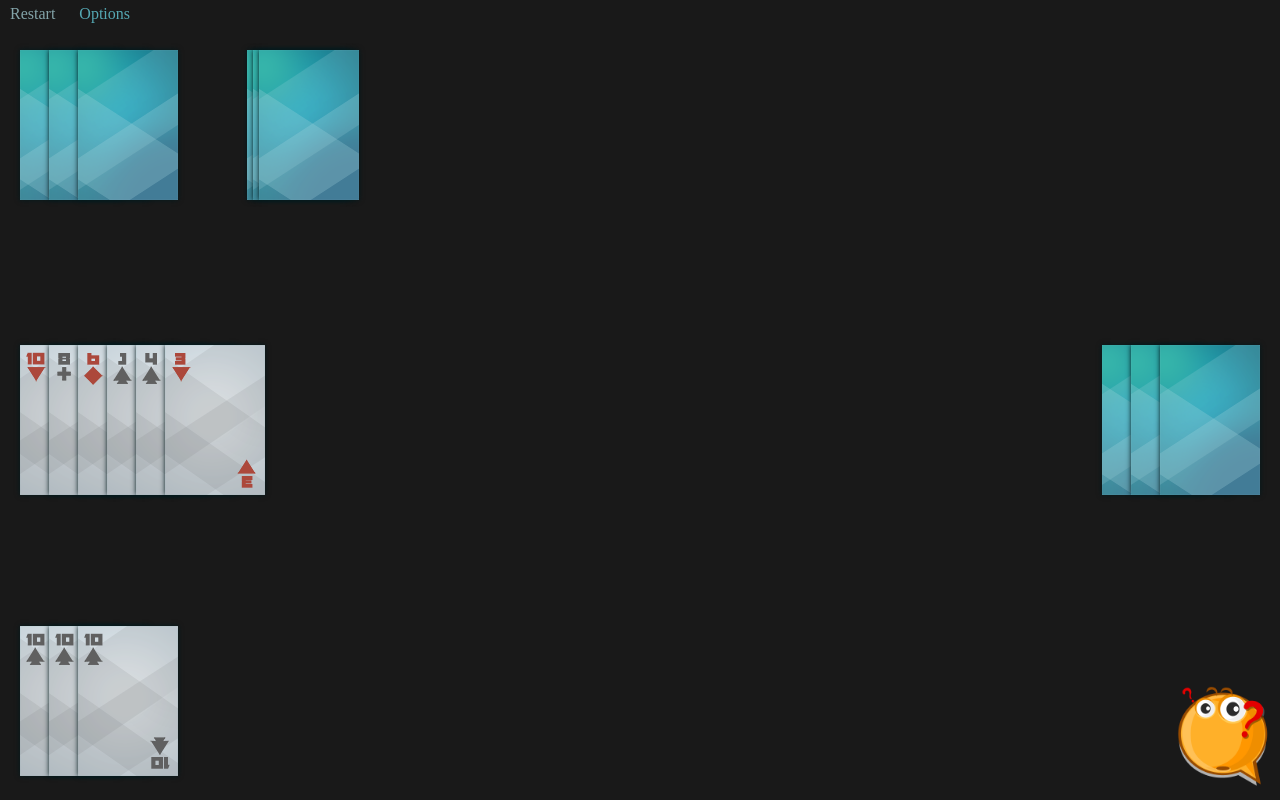
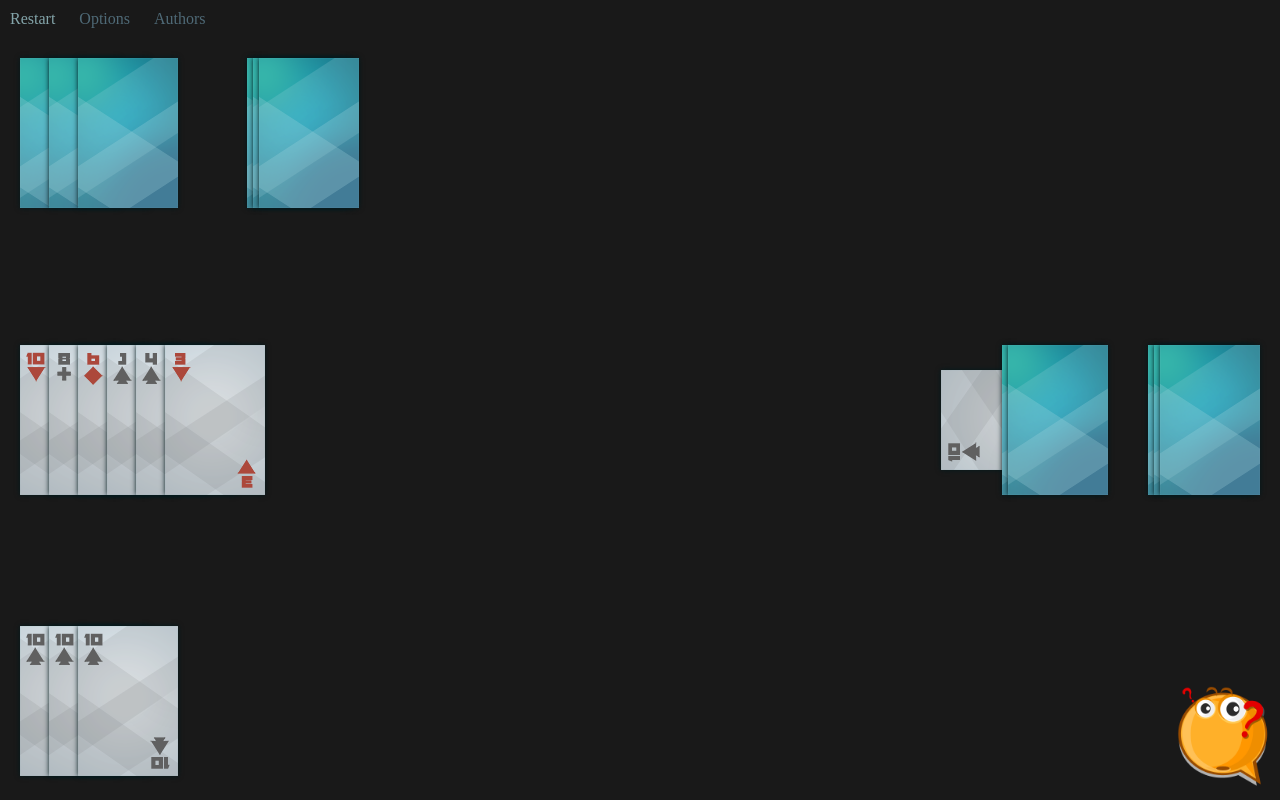
Before and after one commit to DmitryKosmich/fool, a plain HTML site: page src/index.html in a window 1280 px wide. Drawn offline with Linux system fonts and the light colour scheme.

Commit message:
Stales were updated

```diff
--- a/src/index.html
+++ b/src/index.html
@@ -2,6 +2,9 @@
 <html>
 <head>
     <title>Fool</title>
+    <meta charset="utf-8">
+    <meta http-equiv="X-UA-Compatible" content="IE=edge">
+    <meta name="viewport" content="width=device-width, initial-scale=1">
     <link rel="stylesheet" href="styles/styles.css">
 </head>
 <body>
@@ -11,6 +14,7 @@
         <ul class="menu-items">
             <li class="menu-item">Restart</li>
             <li class="menu-item">Options</li>
+            <li class="menu-item">Authors</li>
         </ul>
     </nav>
 
@@ -78,8 +82,22 @@
                 <img src="images/cards/back.png">
             </li>
         </ul>
-        <ul class="cards pack-cards">
+        <ul class="cards retreat-cards" title="Отбой">
             <li class="card close">
+                <img src="images/cards/10-3.png">
+                <img src="images/cards/back.png">
+            </li>
+            <li class="card close">
+                <img src="images/cards/10-3.png">
+                <img src="images/cards/back.png">
+            </li>
+            <li class="card close">
+                <img src="images/cards/10-3.png">
+                <img src="images/cards/back.png">
+            </li>
+        </ul>
+        <ul class="cards pack-cards" title="Колода">
+            <li class="card open">
                 <img src="images/cards/10-3.png">
                 <img src="images/cards/back.png">
             </li>
--- a/src/styles/styles.css
+++ b/src/styles/styles.css
@@ -32,7 +32,6 @@ body {
     min-width: 800px;
     min-height: 600px;
     overflow: auto;
-    padding-top: 30px;
 }
 
 .container .opponents-container {
@@ -49,6 +48,7 @@ body {
     float: left;
 }
 
+.container > .table-container > .retreat-cards,
 .container > .table-container > .pack-cards {
     float: right;
 }
@@ -65,17 +65,16 @@ body {
 /* navbar */
 .menu {
     font-family: 'quicksandregular' 'Arial';
-    position: fixed;
     width: 100%;
     z-index: 9999;
     top: 0;
 }
 
 .menu > .menu-items >.menu-item {
-    padding: 5px 10px 5px 10px;
+    padding: 10px;
     display: inline-block;
     cursor: pointer;
-    color: #55A8B3;
+    color: #4F6A77;
 }
 .menu > .menu-items >.menu-item:hover {
     color: #83A4A9;
@@ -110,9 +109,9 @@ body {
     width: 100px;
     top: 0;
 
-    -webkit-box-shadow: 0px 0px 5px 0px rgba(3,26,30,1);
-    -moz-box-shadow: 0px 0px 5px 0px rgba(3,26,30,1);
-    box-shadow: 0px 0px 5px 0px rgba(3,26,30,1);
+    -webkit-box-shadow: 0 0 5px 0 rgba(3,26,30,1);
+    -moz-box-shadow: 0 0 5px 0 rgba(3,26,30,1);
+    box-shadow: 0 0 5px 0 rgba(3,26,30,1);
 
     transition:          all 0.1s ease;
     -webkit-transition:  all 0.1s ease;
@@ -121,12 +120,14 @@ body {
 }
 
 .cards > .card:hover {
-    -webkit-box-shadow: 0px 0px 10px 0px rgba(3,26,30,0.6);
-    -moz-box-shadow: 0px 0px 10px 0px rgba(3,26,30,0.6);
-    box-shadow: 0px 0px 10px 0px rgba(3,26,30,0.6);
+    -webkit-box-shadow: 0 0 10px 0 rgba(3,26,30,0.6);
+    -moz-box-shadow: 0 0 10px 0 rgba(3,26,30,0.6);
+    box-shadow: 0 0 10px 0 rgba(3,26,30,0.6);
     top: -10px;
 }
 
+.cards.retreat-cards > .card:last-child,
+.cards.pack-cards > .card:last-child,
 .cards > .card:last-child {
     margin-right: 0;
 }
@@ -144,6 +145,37 @@ body {
     display: none;
 }
 
+.cards.retreat-cards > .card,
+.cards.pack-cards > .card {
+    margin-right: -98px;
+}
+
+.cards.pack-cards > .card:first-child {
+    left: -30px;
+    -webkit-transform: rotate(90deg);
+    -moz-transform: rotate(90deg);
+    -o-transform: rotate(90deg);
+    -ms-transform: rotate(90deg);
+    transform: rotate(90deg);
+}
+
+.opponent-player .cards > .card,
+.cards.table-cards > .card,
+.cards.retreat-cards > .card,
+.cards.pack-cards > .card {
+    -webkit-box-shadow: 0 0 5px 0 rgba(3,26,30,1);
+    -moz-box-shadow: 0 0 5px 0 rgba(3,26,30,1);
+    box-shadow: 0 0 5px 0 rgba(3,26,30,1);
+    top: 0;
+}
+
+.cards.pack-cards > .card:last-child:hover {
+    -webkit-box-shadow: 0 0 10px 0 rgba(3,26,30,0.6);
+    -moz-box-shadow: 0 0 10px 0 rgba(3,26,30,0.6);
+    box-shadow: 0 0 10px 0 rgba(3,26,30,0.6);
+    top: 10px;
+}
+
 /* helper */
 .helper {
     cursor: pointer;
```
